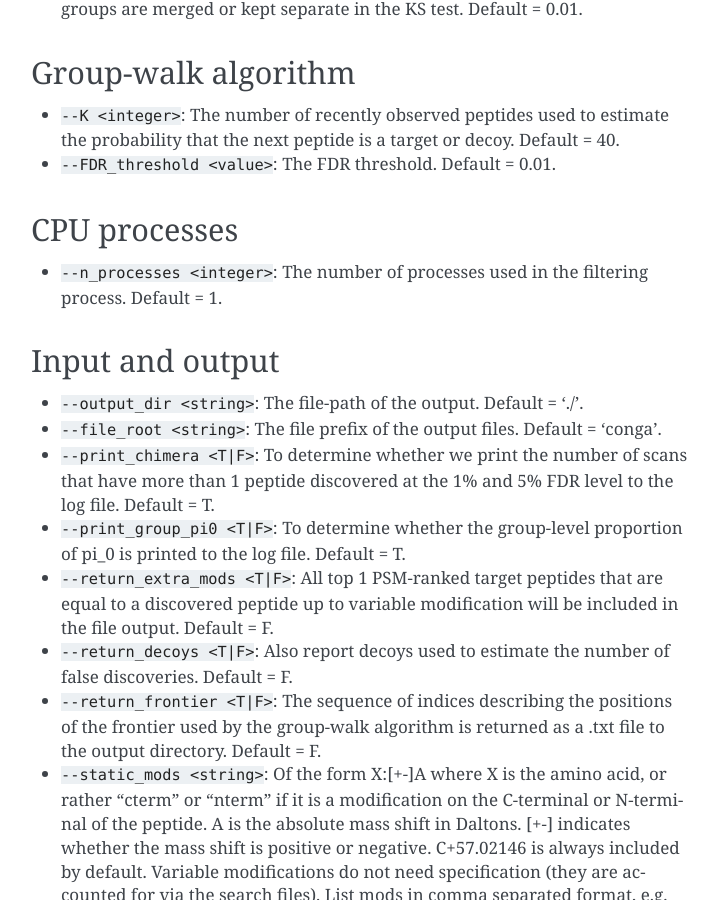
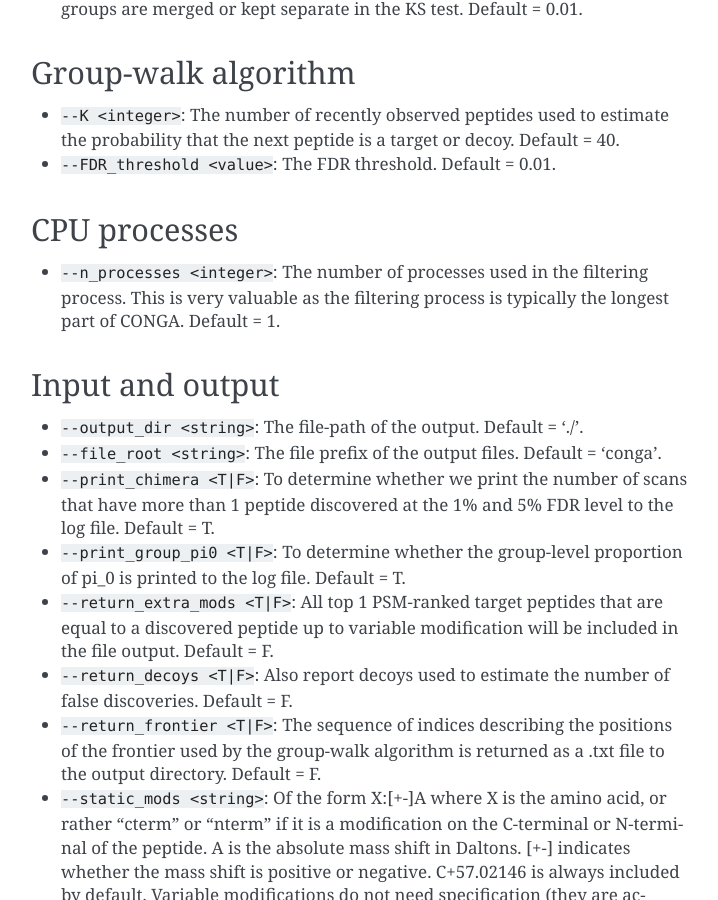
Before and after one commit to freejstone/CONGA, a Sphinx documentation site: the page built from docs/pages/parameters.rst, in a window 1280 px wide and 900 px high, scrolled down 1112 px. Shown: the whole window, without its empty margins (389-1107 px from the left). Built offline with Sphinx 7.4.7, drawn with Linux system fonts in a browser that asks for light colours.

Commit message:
Added a note on n_processes in parameters.rst

```diff
--- a/docs/pages/parameters.rst
+++ b/docs/pages/parameters.rst
@@ -40,7 +40,7 @@ Group-walk algorithm
 CPU processes
 -------------
 
-* ``--n_processes <integer>``: The number of processes used in the filtering process. Default = 1.
+* ``--n_processes <integer>``: The number of processes used in the filtering process. This is very valuable as the filtering process is typically the longest part of CONGA. Default = 1.
 
 ----------------
 Input and output
```
